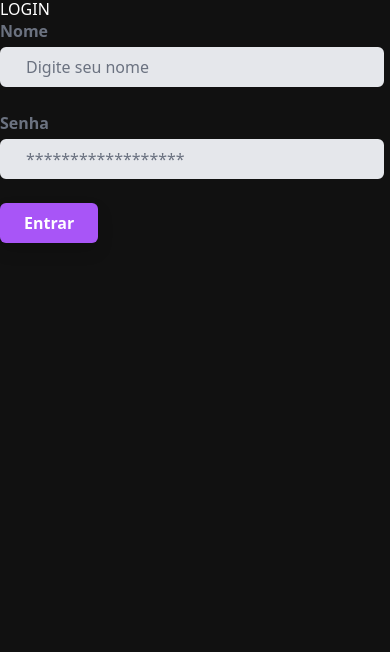
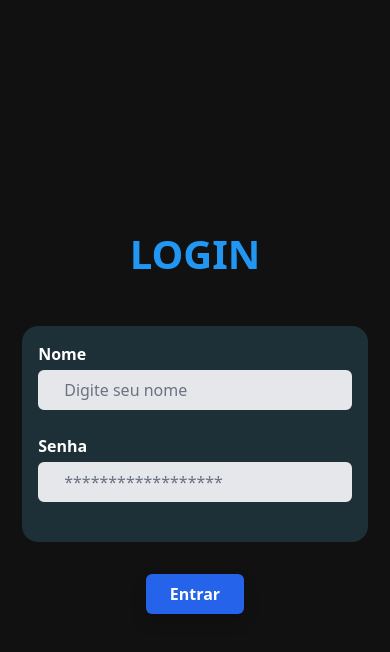
Before and after one commit to oligregz/user-admin-interface-app, a Vue app: page / in a window 390 px wide. Shown: the top 652 px of the page. Built offline with nearby package versions, Linux system fonts and the light colour scheme.

Commit message:
style: login page

```diff
--- a/public/index.html
+++ b/public/index.html
@@ -13,18 +13,6 @@
     />
     <script src="https://cdn.tailwindcss.com?plugins=forms,typography,aspect-ratio,line-clamp"></script>
     <title><%= htmlWebpackPlugin.options.title %></title>
-    <style>
-      body {
-        margin: 0;
-        padding: 0;
-        background-color: #111;
-        color: #fff;
-        min-height: 100vh;
-      }
-      #app {
-        min-height: 100vh;
-      }
-    </style>
   </head>
   <body>
     <noscript>
--- a/src/components/NavBar.vue
+++ b/src/components/NavBar.vue
@@ -1,5 +1,8 @@
 <template>
-  <nav class="flex items-center justify-between flex-wrap bg-teal-500 p-6">
+  <nav
+    id="navbar"
+    class="flex items-center justify-between flex-wrap bg-teal-500 p-6"
+  >
     <div class="w-full block flex-grow lg:flex lg:items-center lg:w-auto">
       <div class="text-sm lg:flex-grow">
         <a
@@ -28,6 +31,7 @@
 
 <script setup>
 import { ref } from "vue";
+import "./style.css";
 
 const userName = ref(localStorage.getItem("userAdm"));
 const parsedUserName = JSON.parse(userName.value);
@@ -37,5 +41,5 @@ const handleLogout = () => {
   localStorage.removeItem("userAdm");
   localStorage.removeItem("edit-employee");
   localStorage.removeItem("employes");
-}
+};
 </script>
--- /dev/null
+++ b/src/components/style.css
@@ -0,0 +1,52 @@
+#navbar {
+  display: flex;
+  align-items: center;
+  justify-content: space-between;
+  padding: 0.75rem;
+}
+
+#navbar .text-sm {
+  display: flex;
+  flex-grow: 1;
+  justify-content: space-between;
+  align-items: center;
+}
+#navbar a {
+  display: inline-block;
+  margin-right: 1rem;
+  line-height: 1.5;
+  margin-top: 0.5rem;
+  margin-bottom: 0.5rem;
+  color: #edf2f7;
+}
+
+#navbar a:hover {
+  color: #fff;
+}
+
+#navbar {
+  display: flex;
+  align-items: center;
+  justify-content: space-between;
+  padding: 0.75rem;
+}
+
+#navbar .text-sm {
+  display: flex;
+  flex-grow: 1;
+  justify-content: space-between;
+  align-items: center;
+}
+
+#navbar a {
+  display: inline-block;
+  margin-right: 1rem;
+  line-height: 1.5;
+  margin-top: 0.5rem;
+  margin-bottom: 1rem;
+  color: #edf2f7;
+}
+
+#navbar a:hover {
+  color: #fff;
+}
--- a/src/style/global-style.css
+++ b/src/style/global-style.css
@@ -0,0 +1,19 @@
+body {
+  margin: 0;
+  padding: 0;
+  background-color: #111;
+  color: #fff;
+  min-height: 100vh;
+}
+
+#app {
+  min-height: 100vh;
+}
+
+.main {
+  display: flex;
+  flex-direction: column;
+  justify-content: center;
+  align-items: center;
+  height: 100vh;
+}
--- a/src/views/login/LoginView.vue
+++ b/src/views/login/LoginView.vue
@@ -1,13 +1,14 @@
 <template>
   <div class="main" id="login">
-    <h2 id="title">LOGIN</h2>
+    <h1 id="title">LOGIN</h1>
     <form
       class="w-full max-w-sm"
       id="login-form"
       @submit.prevent="submit()"
       >
+        <div class="inputs-box">
           <div class="md:flex md:items-center mb-6">
-          <div class="md:w-1/3">
+            <div class="md:w-3/3">
               <label
                 class="block text-gray-500 font-bold md:text-right mb-1 md:mb-0 pr-4"
                 for="inline-full-name"
@@ -27,7 +28,7 @@
             </div>
           </div>
           <div class="md:flex md:items-center mb-6">
-          <div class="md:w-1/3">
+            <div class="md:w-3/3">
               <label
                 class="block text-gray-500 font-bold md:text-right mb-1 md:mb-0 pr-4"
                 for="inline-password"
@@ -46,14 +47,11 @@
               />
             </div>
           </div>
-        <div class="md:flex md:items-center mb-6">
-          <div class="md:w-1/3"></div>
         </div>
         <div class="md:flex md:items-center">
-          <div class="md:w-1/3"></div>
           <div class="md:w-2/3">
             <button
-              class="shadow bg-purple-500 hover:bg-purple-400 focus:shadow-outline focus:outline-none text-white font-bold py-2 px-4 rounded"
+              class="shadow bg-blue-600 hover:bg-blue-400 focus:shadow-outline focus:outline-none text-white font-bold py-2 px-4 rounded"
               type="submit"
             >
               Entrar
@@ -67,6 +65,7 @@
 <script>
 import { mapActions } from 'vuex';
 import admValues from "../../repository/serviceAdm";
+import "./style.css";
 
 export default {
   data: () => ({
--- /dev/null
+++ b/src/views/login/style.css
@@ -0,0 +1,40 @@
+.main label {
+  color: white;
+}
+
+h1 {
+  margin-bottom: 4rem;
+  font-weight: bold;
+  font-size: 4rem;
+  color: rgb(33, 150, 243);
+}
+
+#login-form {
+  display: flex;
+  flex-direction: column;
+  align-items: center;
+}
+
+.inputs-box {
+  border-radius: 1rem;
+  background-color: rgba(75, 168, 205, 0.2);
+  padding: 1rem;
+  width: 90%;
+  margin: 0 auto;
+}
+
+button {
+  margin-top: 2rem;
+}
+
+@media (max-width: 767px) {
+  h1 {
+    margin-bottom: 3rem;
+    font-weight: bold;
+    font-size: 2.5rem;
+  }
+  .inputs-box {
+    width: 90%;
+    margin: 0 auto;
+  }
+}
```
Lines whose indentation alone changed are shown as unchanged.
